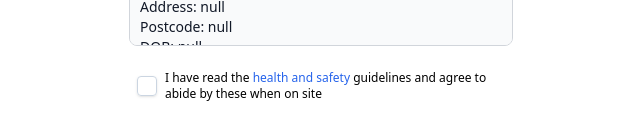
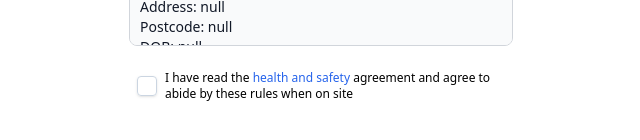
Before and after one commit to thebillington/ecoworks-monitoring, a Next.js app: page /register/declaration in a window 1280 px wide. Shown: the part 404-544 px from the top of the page, without its empty margins (319-959 px from the left). Built offline with nearby package versions, Linux system fonts and the light colour scheme.

Commit message:
Health and safety agreement wording + new tab

```diff
--- a/src/components/registration/declaration-form.tsx
+++ b/src/components/registration/declaration-form.tsx
@@ -50,7 +50,7 @@ export default function DeclarationFormComponent() {
                                 </svg>
                             </span>
                         </label>
-                        <p className="ms-2 text-xs">I have read the <a className="text-blue-600 dark:text-blue-500 hover:underline" href='/documents/health-and-safety-agreement.pdf'>health and safety</a> guidelines and agree to abide by these when on site</p>
+                        <p className="ms-2 text-xs">I have read the <a className="text-blue-600 dark:text-blue-500 hover:underline" href='/documents/health-and-safety-agreement.pdf' target="_blank">health and safety</a> agreement and agree to abide by these rules when on site</p>
                     </div>
                 </div>
                 <div className="w-full text-center">
```
